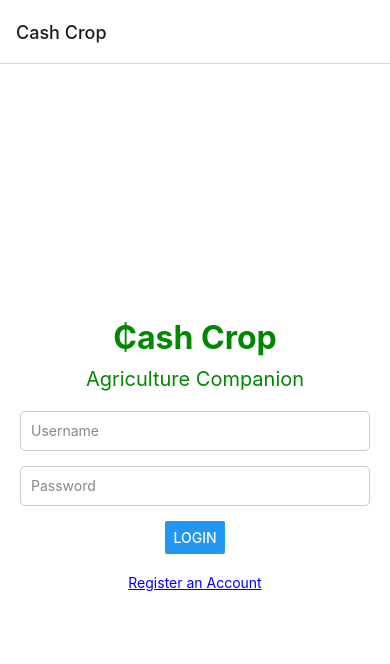
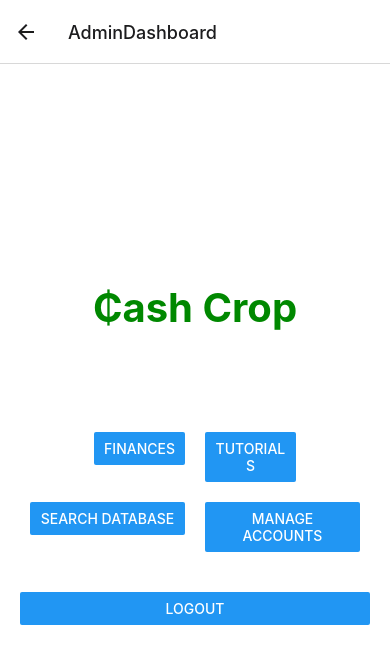
Before and after one commit to BillJesser/Renel-Agriculture, a React Native app in the folder Front-End/cash-crop/: screen /AdminDashboard in a window 390 px wide. Shown: the top 664 px of the page. Built offline with nearby package versions, Linux system fonts and the light colour scheme.

Commit message:
admin dashboard

```diff
--- a/Front-End/cash-crop/App.js
+++ b/Front-End/cash-crop/App.js
@@ -4,6 +4,7 @@ import { createStackNavigator } from '@react-navigation/stack';
 import HomeScreen from './pages/login';
 import RegisterScreen from './pages/register';
 import DashboardScreen from './pages/userDashboard';
+import AdminDashboardScreen from './pages/adminDashboard';
 
 const Stack = createStackNavigator();
 
@@ -14,6 +15,7 @@ export default function App() {
         <Stack.Screen name="Home" component={HomeScreen} options={{ title: 'Cash Crop' }} />
         <Stack.Screen name="Register" component={RegisterScreen} options={{ title: 'Register' }} />
         <Stack.Screen name="Dashboard" component={DashboardScreen} options={{ title: 'Dashboard' }} />
+        <Stack.Screen name="AdminDashboard" component={AdminDashboardScreen} options={{ title: 'AdminDashboard' }} />
       </Stack.Navigator>
     </NavigationContainer>
   );
--- /dev/null
+++ b/Front-End/cash-crop/pages/adminDashboard.js
@@ -0,0 +1,75 @@
+import React from 'react';
+import { StyleSheet, Text, View, Button } from 'react-native';
+
+export default function AdminDashboardScreen({ navigation }) {
+  return (
+    <View style={styles.container}>
+      <Text style={styles.title}>₵ash Crop</Text>
+
+      <View style={styles.buttonRow}>
+        <View style={styles.buttonContainer}>
+          <Button
+            title="Finances"
+            onPress={() => alert('Finances pressed')}
+          />
+        </View>
+        <View style={styles.buttonContainer}>
+          <Button
+            title="Tutorials"
+            onPress={() => alert('Tutorials pressed')}
+          />
+        </View>
+      </View>
+
+      <View style={styles.buttonRow}>
+        <View style={styles.buttonContainer}>
+          <Button
+            title="Search Database"
+            onPress={() => alert('Search Database pressed')}
+          />
+        </View>
+        <View style={styles.buttonContainer}>
+          <Button
+            title="Manage Accounts"
+            onPress={() => alert('Manage Accounts pressed')}
+          />
+        </View>
+      </View>
+
+      <View style={styles.logoutButtonContainer}>
+        <Button
+          title="Logout"
+          onPress={() => navigation.navigate('Home')}
+        />
+      </View>
+    </View>
+  );
+}
+
+const styles = StyleSheet.create({
+  container: {
+    flex: 1,
+    backgroundColor: '#fff',
+    alignItems: 'center',
+    justifyContent: 'center',
+    padding: 20,
+  },
+  title: {
+    fontSize: 40,
+    fontWeight: 'bold',
+    marginBottom: 100,
+    color: '#080',
+  },
+  buttonRow: {
+    flexDirection: 'row',
+    marginBottom: 20,
+  },
+  buttonContainer: {
+    flex: 1,
+    marginHorizontal: 10,
+  },
+  logoutButtonContainer: {
+    width: '100%',
+    marginTop: 20,
+  },
+});
```
